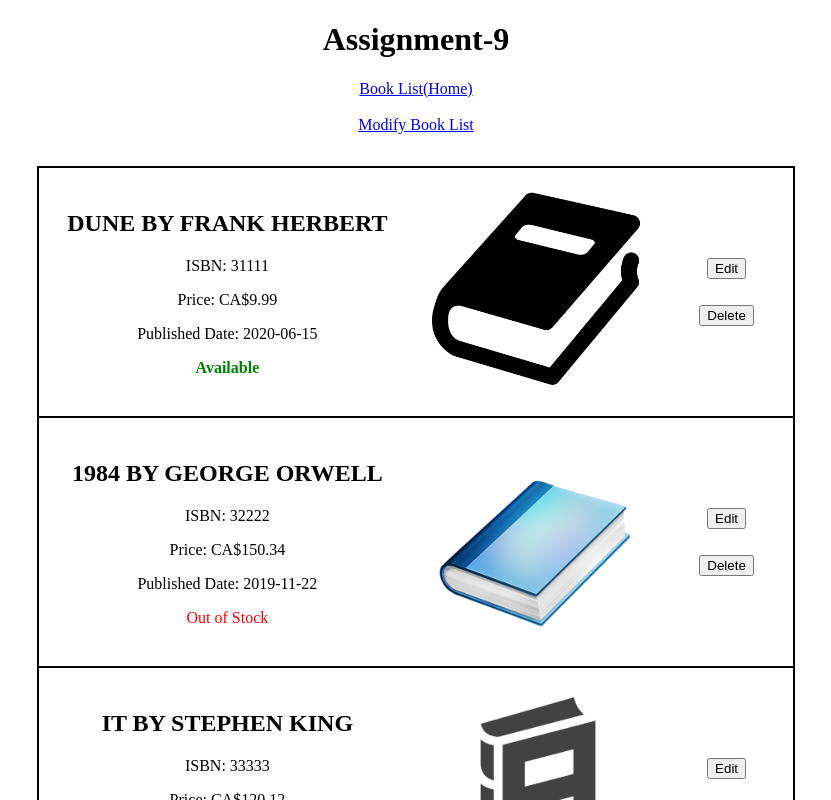
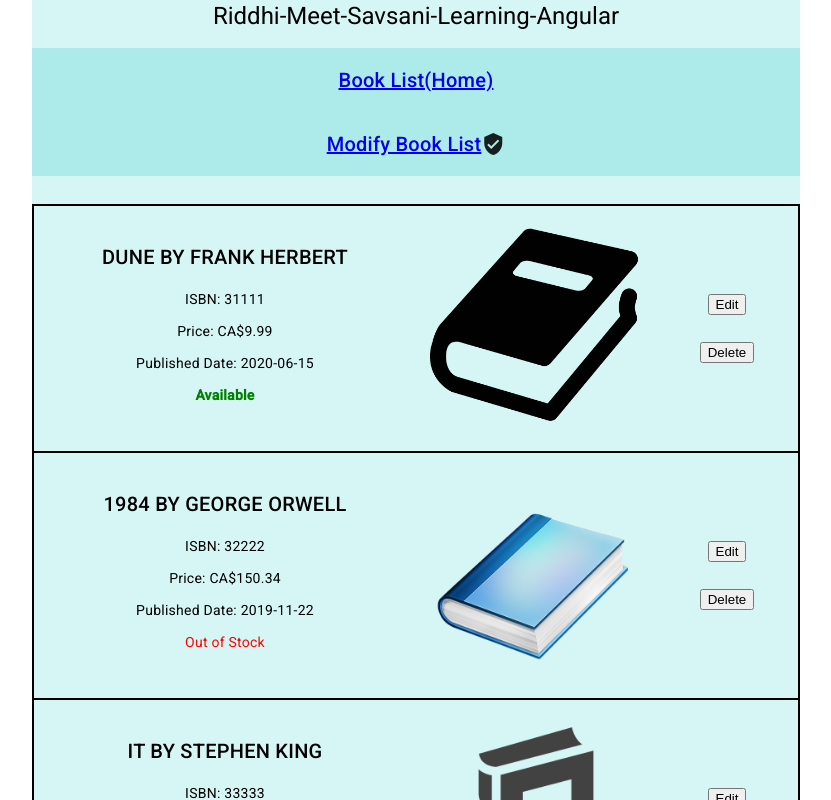
Before and after one commit to RiddhiMeetSavsani/Riddhi_Meet_Savsani_Learning_Angular, an Angular app: page /books in a window 1280 px wide. Shown: the top 800 px of the page, without its empty margins (224-1055 px from the left). Built offline with nearby package versions, Linux system fonts and the light colour scheme.

Commit message:
Updated nav bar in app.component.html using material design

```diff
--- a/angular.json
+++ b/angular.json
@@ -29,6 +29,7 @@
               }
             ],
             "styles": [
+              "@angular/material/prebuilt-themes/deeppurple-amber.css",
               "src/styles.css"
             ],
             "scripts": []
@@ -85,6 +86,7 @@
               "src/favicon.ico"
             ],
             "styles": [
+              "@angular/material/prebuilt-themes/deeppurple-amber.css",
               "src/styles.css"
             ],
             "scripts": []
--- a/package.json
+++ b/package.json
@@ -11,15 +11,18 @@
   "private": true,
   "dependencies": {
     "@angular/animations": "^18.2.0",
+    "@angular/cdk": "^17.0.0",
     "@angular/common": "^18.2.0",
     "@angular/compiler": "^18.2.0",
     "@angular/core": "^18.2.0",
     "@angular/forms": "^18.2.0",
+    "@angular/material": "^17.3.10",
     "@angular/platform-browser": "^18.2.0",
     "@angular/platform-browser-dynamic": "^18.2.0",
     "@angular/router": "^18.2.0",
     "rxjs": "~7.8.0",
     "tslib": "^2.3.0",
+    "vite": "^6.0.2",
     "zone.js": "~0.14.10"
   },
   "devDependencies": {
--- a/src/app/app.component.css
+++ b/src/app/app.component.css
@@ -1,45 +1,61 @@
 *{
   text-align: center;
 }
-body{
-  width: 70%;
-  margin: auto;
-}
-h3{
-  color: midnightblue;
-  font-weight: bold;
-  text-align: center;
-}
-h3:nth-of-type(2){
-  margin-top: 3em;
-}
-table{
-  border: 1px solid gray;
-  border-collapse: collapse;
-}
-td{
-  border: 1px solid gray;
-  text-align: center;
-}
-.filter td:first-of-type , .header:nth-of-type(2) td:first-of-type{
-  width: 60%;
-}
-.header{
-  height:2em ;
-  font-weight: bold;
-  color: darkcyan;
-}
+/*body{*/
+/*  width: 70%;*/
+/*  margin: auto;*/
+/*}*/
+/*h3{*/
+/*  color: midnightblue;*/
+/*  font-weight: bold;*/
+/*  text-align: center;*/
+/*}*/
+/*h3:nth-of-type(2){*/
+/*  margin-top: 3em;*/
+/*}*/
+/*table{*/
+/*  border: 1px solid gray;*/
+/*  border-collapse: collapse;*/
+/*}*/
+/*td{*/
+/*  border: 1px solid gray;*/
+/*  text-align: center;*/
+/*}*/
+/*.filter td:first-of-type , .header:nth-of-type(2) td:first-of-type{*/
+/*  width: 60%;*/
+/*}*/
+/*.header{*/
+/*  height:2em ;*/
+/*  font-weight: bold;*/
+/*  color: darkcyan;*/
+/*}*/
 
-.header:nth-of-type(2), .filter{
+/*.header:nth-of-type(2), .filter{*/
+/*  width: 60%;*/
+/*  margin: auto;*/
+/*}*/
+/*.all, .header:first-of-type{*/
+/*  width: 100%;*/
+/*}*/
+/*.all td, .header:first-of-type td{*/
+/*  width: 14.29%;*/
+/*}*/
+/*.all, .filter{*/
+/*  color: darkgoldenrod;*/
+/*}*/
+.app-container{
+  background-color: #d6f5f5;
   width: 60%;
   margin: auto;
 }
-.all, .header:first-of-type{
-  width: 100%;
+mat-toolbar{
+
+  background-color: #adebeb;
 }
-.all td, .header:first-of-type td{
-  width: 14.29%;
+mat-toolbar-row {
+  justify-content: center;
 }
-.all, .filter{
-  color: darkgoldenrod;
+
+span {
+  text-align: center;
 }
--- a/src/app/app.component.html
+++ b/src/app/app.component.html
@@ -1,16 +1,35 @@
 
-<!-- Future Nav bar-->
+<!--&lt;!&ndash; Future Nav bar&ndash;&gt;-->
 
+<!--<div class="app-container">-->
+<!--  <h1>Assignment-9</h1>-->
+
+<!--  <div class="nav-bar">-->
+<!--    <nav>-->
+<!--      <a routerLink="/books" routerLinkActive="active">Book List(Home)</a>-->
+<!--      <br/><br/>-->
+<!--      <a routerLink="/modify-book" routerLinkActive="active">Modify Book List</a>-->
+<!--    </nav>-->
+<!--  </div>-->
+
+
+<!--  &lt;!&ndash;router outlet to display routed components &ndash;&gt;-->
+<!--  <router-outlet></router-outlet>-->
+<!--</div>-->
 <div class="app-container">
-  <h1>Assignment-9</h1>
+  <h1>{{ title }}</h1>
 
-  <div class="nav-bar">
-    <nav>
-      <a routerLink="/books" routerLinkActive="active">Book List(Home)</a>
-      <br/><br/>
-      <a routerLink="/modify-book" routerLinkActive="active">Modify Book List</a>
-    </nav>
-  </div>
+  <mat-toolbar>
+    <mat-toolbar-row>
+      <span><a routerLink="/books" routerLinkActive="active">Book List(Home)</a></span>
+    </mat-toolbar-row>
+
+    <mat-toolbar-row>
+      <span><a routerLink="/modify-book" routerLinkActive="active">Modify Book List</a></span>
+      <span class="example-spacer"></span>
+      <mat-icon class="example-icon" aria-hidden="false" aria-label="Example user verified icon">verified_user</mat-icon>
+    </mat-toolbar-row>
+  </mat-toolbar>
 
 
   <!--router outlet to display routed components -->
--- a/src/app/app.component.ts
+++ b/src/app/app.component.ts
@@ -6,11 +6,14 @@ import {BookListComponent} from "./book-list/book-list.component";
 //import {BookListItemComponent} from "./book-list-item/book-list-item.component";
 import { BookService } from './services/book.service';
 import {RouterModule} from "@angular/router";
+import {MatMenuModule} from "@angular/material/menu";
+import {MatIconModule} from "@angular/material/icon";
+import {MatToolbar, MatToolbarModule} from "@angular/material/toolbar";
 
 @Component({
   selector: 'app-root',
   standalone: true,
-  imports: [RouterModule, RouterOutlet, CommonModule,BookListComponent],
+  imports: [RouterModule, RouterOutlet, CommonModule, BookListComponent, MatMenuModule, MatIconModule, MatToolbarModule],
   templateUrl: './app.component.html',
   styleUrl: './app.component.css'
 })
--- a/src/app/book-list/book-list.component.css
+++ b/src/app/book-list/book-list.component.css
@@ -2,7 +2,7 @@
 table{
   margin:auto;
   border-collapse: collapse;
-  width: 60%;
+
   border: 2px solid black;
   margin-top: 2em;
 }
--- a/src/index.html
+++ b/src/index.html
@@ -6,8 +6,10 @@
   <base href="/">
   <meta name="viewport" content="width=device-width, initial-scale=1">
   <link rel="icon" type="image/x-icon" href="favicon.ico">
+  <link href="https://fonts.googleapis.com/css2?family=Roboto:wght@300;400;500&display=swap" rel="stylesheet">
+  <link href="https://fonts.googleapis.com/icon?family=Material+Icons" rel="stylesheet">
 </head>
-<body>
+<body class="mat-typography">
   <app-root></app-root>
 </body>
 </html>
--- a/src/main.ts
+++ b/src/main.ts
@@ -5,6 +5,7 @@ import {BookListComponent} from "./app/book-list/book-list.component";
 import {ModifyBookListItemComponent} from "./app/modify-book-list-item/modify-book-list-item.component";
 import {PageNotFoundComponent} from "./app/page-not-found/page-not-found.component";
 import {BookListItemComponent} from "./app/book-list-item/book-list-item.component";
+import { provideAnimationsAsync } from '@angular/platform-browser/animations/async';
 
 
 const routes: Routes = [
@@ -16,5 +17,5 @@ const routes: Routes = [
     {path: '**', loadComponent: ()=>import('./app/page-not-found/page-not-found.component').then(m=>m.PageNotFoundComponent)}
     ];
 bootstrapApplication(AppComponent, {
-  providers: [provideRouter(routes)]
+  providers: [provideRouter(routes), provideAnimationsAsync()]
 }).then(r => console.log('Bootstrap successful'));
--- a/src/styles.css
+++ b/src/styles.css
@@ -1 +1,4 @@
 /* You can add global styles to this file, and also import other style files */
+
+html, body { height: 100%; }
+body { margin: 0; font-family: Roboto, "Helvetica Neue", sans-serif; }
```
Also changed, not shown: 1 other file (tests, documents, lock files or other folders).
